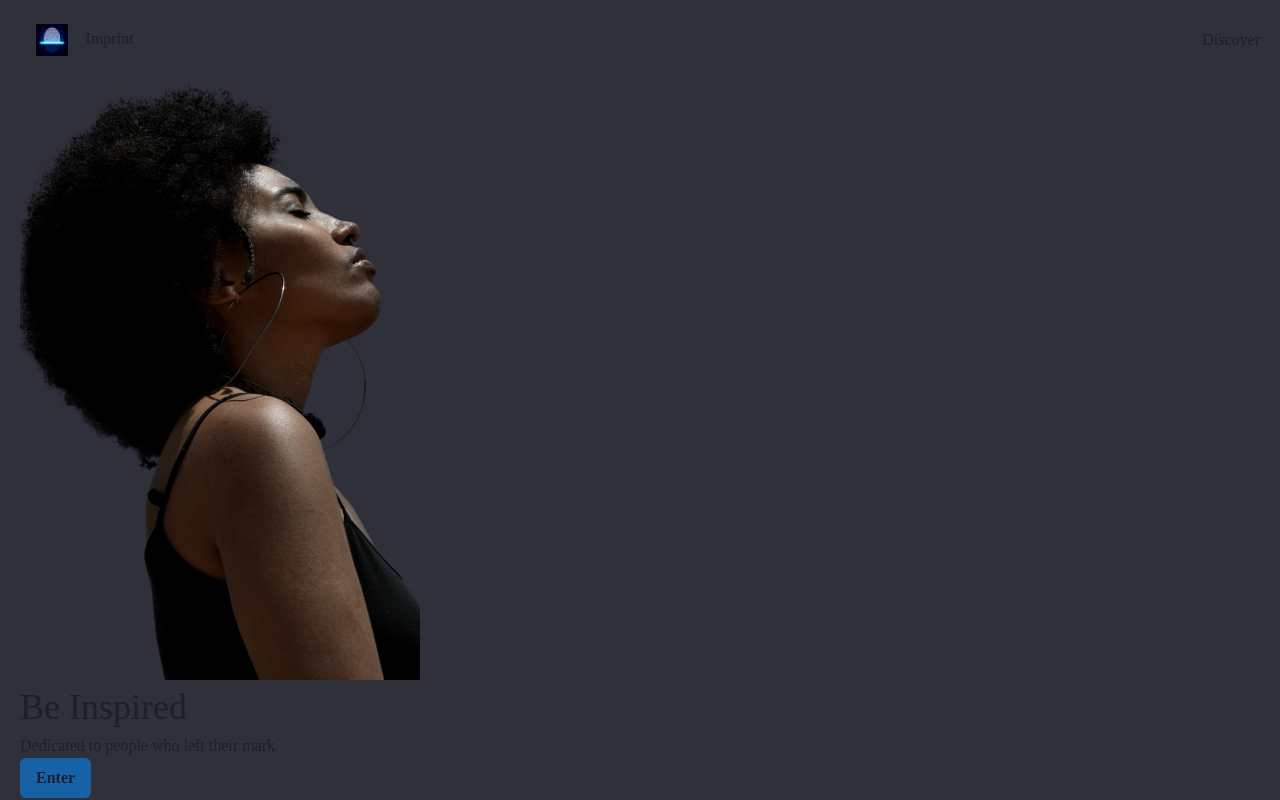
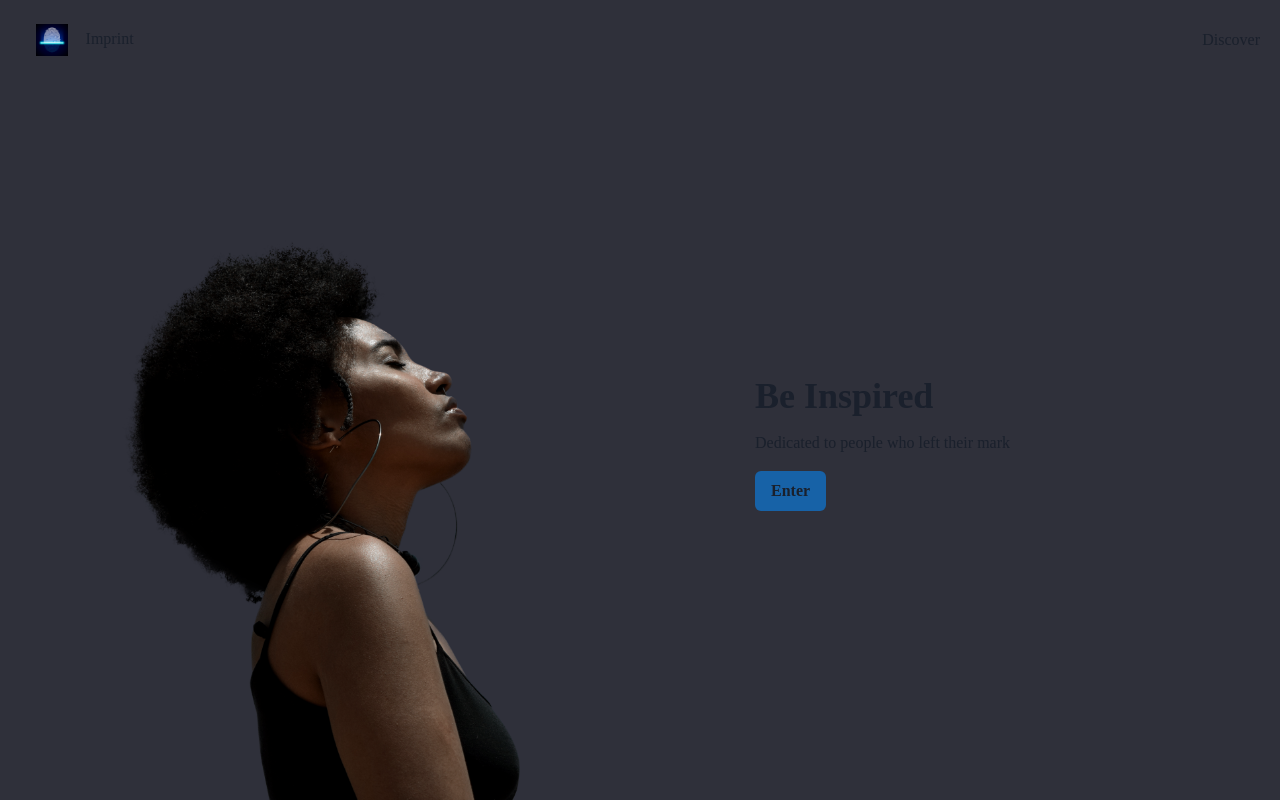
Before and after one commit to BrandonGrayson/Imprint, a React (Create React App) app: page / in a window 1280 px wide. Built offline with nearby package versions, Linux system fonts and the light colour scheme; the HTML template or start-up script is replaced by a standard one.

Commit message:
styled lading page img and text

```diff
--- a/src/components/Home.js
+++ b/src/components/Home.js
@@ -1,19 +1,40 @@
 import React from 'react';
-import { Box, Image, AspectRatio, Text, Button } from '@chakra-ui/react';
+import { Box, Image, Text, Button } from '@chakra-ui/react';
 
 // flex grow worked in this box: style={{flexGrow: 1, backgroundColor: 'red'}}
 
 export default function Home() {
     return (
-		<Box>
-			<Box>
-				<AspectRatio maxW="400px" ratio={4 / 6}>
-					<Image src="/img/landing-page-girl.png" alt="girl enjoying music" objectFit="cover" />
-				</AspectRatio>
+        <Box
+            d="flex"
+            alignItems="stretch"
+            justifyContent="space-between"
+            flexGrow="1"
+            >
+            <Box
+             d="flex"
+             flexGrow="1"
+             maxH="70vh"
+             alignSelf="end"
+            >
+                <Image
+                 src="/img/landing-page-girl.png"
+                 alt="girl enjoying music"
+                 objectFit="contain"
+                 />
             </Box>
-			<Box>
-				<Text fontSize="4xl">Be Inspired</Text>
-				<Text fontSize="md">Dedicated to people who left their mark</Text>
+            <Box
+             d="flex"
+             flexDirection="column"
+             alignItems="flex-start"
+             alignSelf="center"
+             m="1rem"
+             maxW="100%"
+             flexGrow="2"
+
+             >
+                <Text pb=".5rem" fontWeight="bold" fontSize="4xl">Be Inspired</Text>
+                <Text pb="1rem" fontWeight="normal" fontSize="md">Dedicated to people who left their mark</Text>
                 <Button size="md" bg="#1762A7" variant="solid">
                     Enter
 				</Button>
```
Lines whose indentation alone changed are shown as unchanged.
